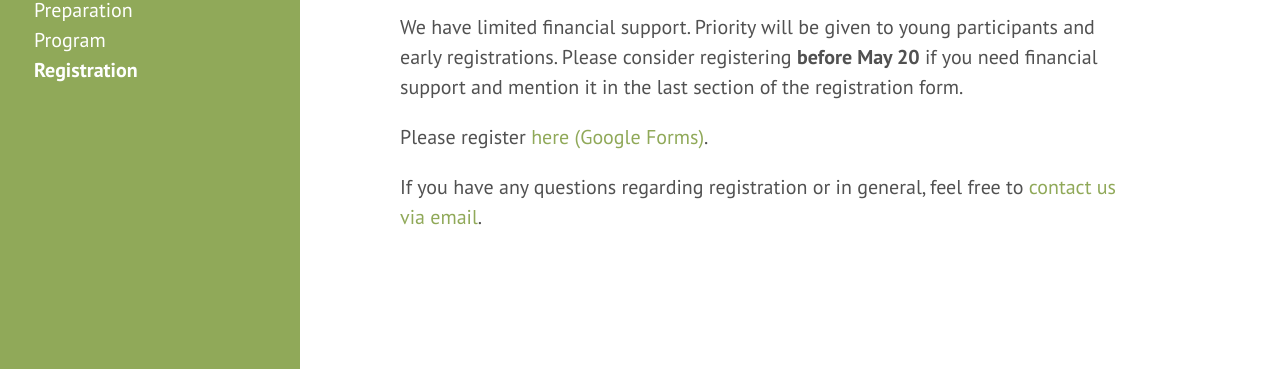
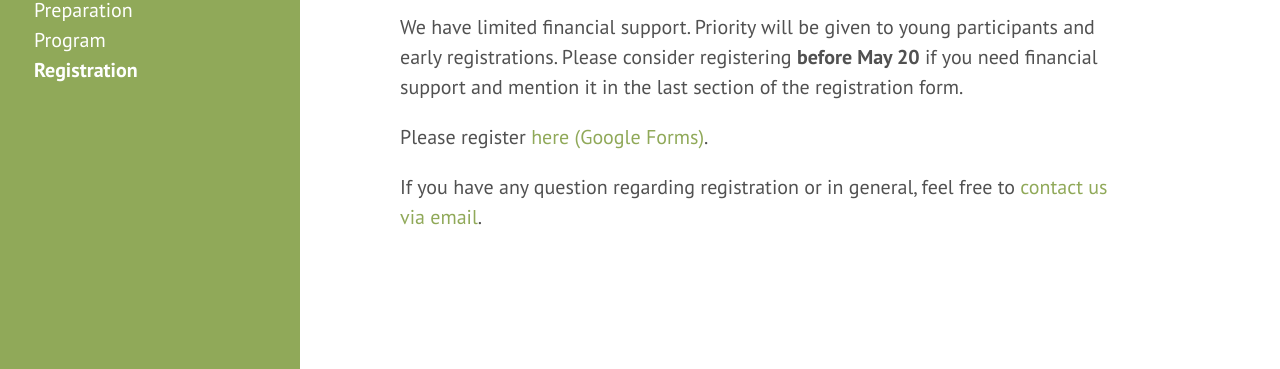
Before and after one commit to homalg-project/capdays-2024, a Jekyll site: the page built from registration.html, in a window 1280 px wide. Shown: the part 298-667 px from the top of the page. Built offline with Jekyll 4.4.1, drawn with Linux system fonts in a browser that asks for light colours.

```diff
--- a/registration.html
+++ b/registration.html
@@ -32,7 +32,7 @@ registration_state: open
 </p>
 
 <p>
-If you have any questions regarding registration or in general, feel free to
+If you have any question regarding registration or in general, feel free to
 <a href="mailto:mohamed.barakat@uni-siegen.de; daniel.juteau@u-picardie.fr">contact us via email</a>.
 </p>
 
```
Also changed, not shown: program.md (+1 -0 lines).
